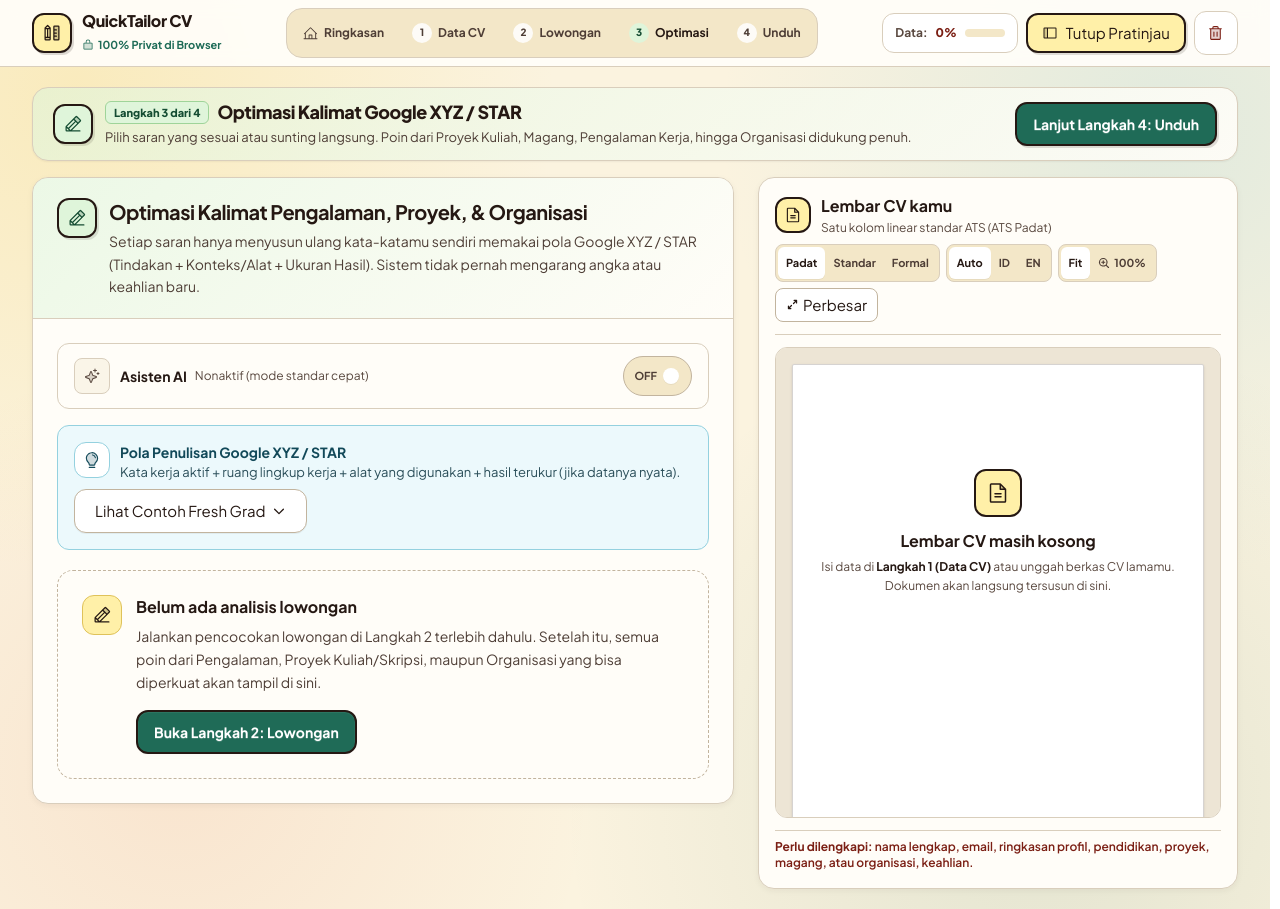
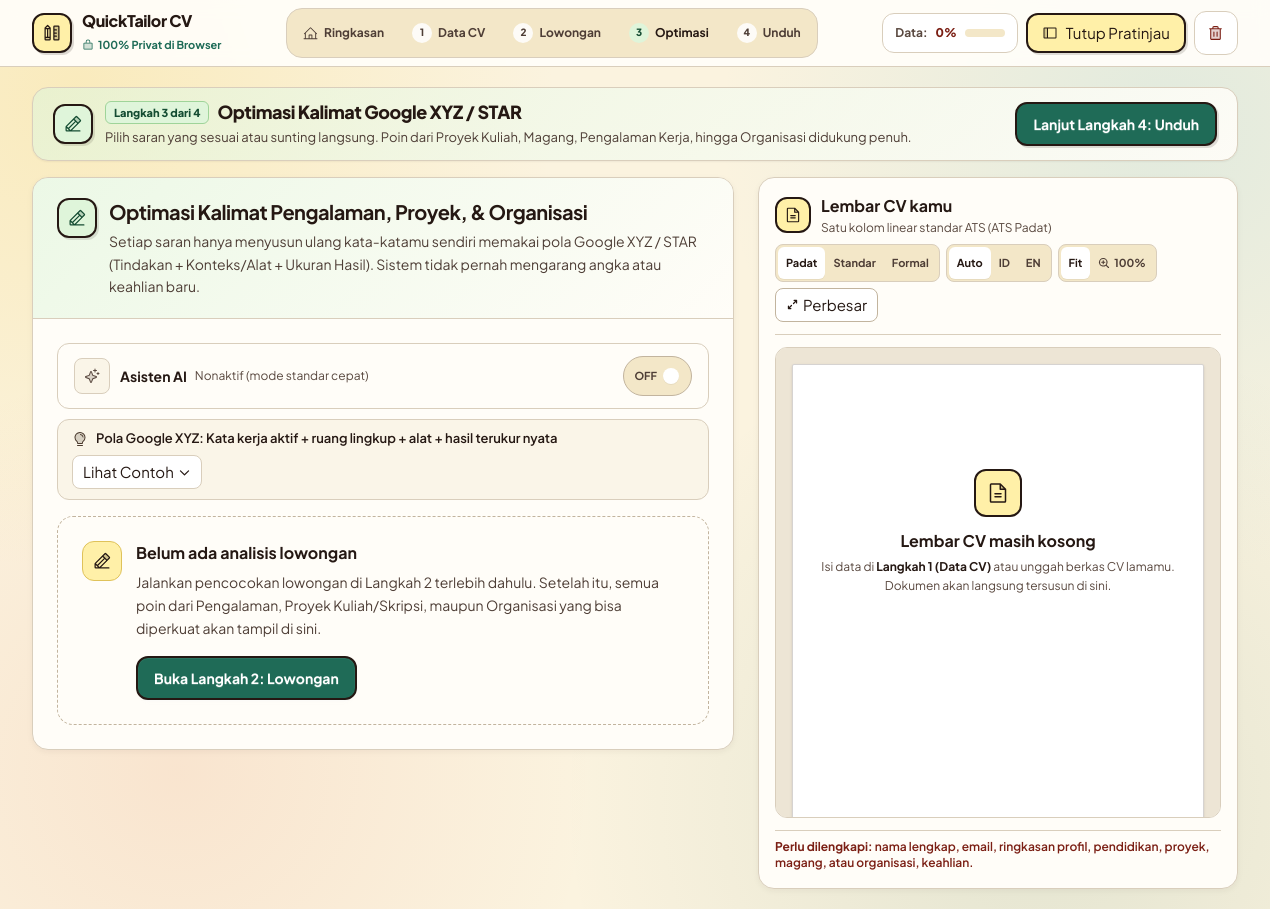
Before and after one commit to miezlearning/aris-cv, a Next.js app: page /optimasi in a window 1280 px wide. Built offline with nearby package versions, Linux system fonts and the light colour scheme.

Commit message:
refactor: simplify BulletRewriter top layout and wire unified AI config resolver

```diff
--- a/src/components/BulletRewriter.tsx
+++ b/src/components/BulletRewriter.tsx
@@ -16,7 +16,7 @@ import { LocalAiControlPanel } from "@/components/LocalAiControlPanel";
 import { Button, EmptyState, SectionCard, Tag, TextArea } from "@/components/ui";
 import { Reveal } from "@/components/Reveal";
 import { FRESH_GRAD_XYZ_EXAMPLES } from "@/lib/analyzer";
-import type { ActiveLocalAiConfig } from "@/lib/local-ai/engine";
+import { resolveActiveAiConfig } from "@/lib/local-ai/engine";
 import { rewriteBulletWithLocalAi, tailorSummaryWithLocalAi } from "@/lib/local-ai/tasks";
 import { resolveCvLanguage } from "@/lib/resume-document";
 import { useCvStore } from "@/lib/store";
@@ -45,11 +45,16 @@ export const BulletRewriter = () => {
   const job = useCvStore((state) => state.jobTarget);
   const cvLanguage = useCvStore((state) => state.cvLanguage);
 
+  const aiEnabled = useCvStore((state) => state.aiEnabled);
   const localAiMode = useCvStore((state) => state.localAiMode);
   const localAiStatus = useCvStore((state) => state.localAiStatus);
   const webLlmModelId = useCvStore((state) => state.webLlmModelId);
   const localServerUrl = useCvStore((state) => state.localServerUrl);
   const localServerModel = useCvStore((state) => state.localServerModel);
+  const restApiFormat = useCvStore((state) => state.restApiFormat);
+  const restApiUrl = useCvStore((state) => state.restApiUrl);
+  const restApiModel = useCvStore((state) => state.restApiModel);
+  const restApiKey = useCvStore((state) => state.restApiKey);
 
   const [edits, setEdits] = useState<Record<string, string>>({});
   const [aiLoading, setAiLoading] = useState<Record<string, boolean>>({});
@@ -61,12 +66,18 @@ export const BulletRewriter = () => {
   const [summaryStatus, setSummaryStatus] = useState("");
   const [batchProgress, setBatchProgress] = useState("");
 
-  const activeLocalConfig: ActiveLocalAiConfig | null =
-    localAiStatus === "ready" && localAiMode === "webllm"
-      ? { mode: "webllm", modelId: webLlmModelId }
-      : localAiStatus === "ready" && (localAiMode === "ollama" || localAiMode === "lmstudio")
-      ? { mode: localAiMode, baseUrl: localServerUrl, modelId: localServerModel }
-      : null;
+  const activeLocalConfig = resolveActiveAiConfig({
+    aiEnabled,
+    localAiStatus,
+    localAiMode,
+    webLlmModelId,
+    localServerUrl,
+    localServerModel,
+    restApiFormat,
+    restApiUrl,
+    restApiModel,
+    restApiKey
+  });
 
   const targetLang = resolveCvLanguage(
     cvLanguage,
@@ -195,21 +206,20 @@ export const BulletRewriter = () => {
       accent="sage"
       icon={<PencilLine size={20} weight="duotone" />}
     >
-      {/* Panel Model AI Lokal (WebLLM Downloadable + Ollama / LM Studio) */}
-      <div className="mb-4">
-        <LocalAiControlPanel contextLabel="Penyesuaian Kalimat Lowongan" />
-      </div>
+      {/* Slim Toggle Asisten AI & Ringkasan */}
+      <div className="mb-4 grid gap-2.5">
+        <LocalAiControlPanel contextLabel="Optimasi Kalimat" />
 
-      {/* Penyesuaian Ringkasan Profil ke Lowongan */}
         {analytics.hasAnalyzed && resume.summary.trim() ? (
-        <div className="mb-4 rounded-xl border border-[#D9CEBC] bg-white p-4 grid gap-3">
+          <div className="rounded-xl border border-[#D9CEBC] bg-white px-3.5 py-2.5 grid gap-2.5">
             <div className="flex flex-wrap items-center justify-between gap-2">
               <div>
-              <p className="text-sm font-bold text-[#251813]">Penyesuaian Ringkasan Profil ke Lowongan</p>
-              <p className="text-xs text-[#59483F] mt-0.5">
-                Menonjolkan keahlian aslimu yang relevan dengan{" "}
-                <span className="font-bold text-[#251813]">{job.jobTitle || "lowongan Langkah 2"}</span> (bahasa{" "}
-                {targetLang === "en" ? "English ATS" : "Indonesia"}).
+                <p className="text-xs sm:text-sm font-bold text-[#251813]">
+                  Selaraskan Ringkasan Profil dengan{" "}
+                  <span className="text-[#144C32]">{job.jobTitle || "Lowongan Langkah 2"}</span>
+                </p>
+                <p className="text-xs text-[#59483F]">
+                  Menonjolkan keahlian aslimu tanpa mengarang pengalaman baru.
                 </p>
               </div>
               <Button
@@ -217,21 +227,21 @@ export const BulletRewriter = () => {
                 variant="secondary"
                 disabled={summaryBusy}
                 onClick={handleTailorSummary}
-              className="gap-1.5"
+                className="min-h-[38px] text-xs gap-1.5"
               >
-              <Sparkle size={15} weight="duotone" aria-hidden="true" />
-              <span>{summaryBusy ? "Menyusun..." : "Sesuaikan Ringkasan dengan AI"}</span>
+                <Sparkle size={14} weight="duotone" aria-hidden="true" />
+                <span>{summaryBusy ? "Menyusun..." : "Sesuaikan Ringkasan"}</span>
               </Button>
             </div>
 
             {summaryStatus ? (
-            <p className="rounded-lg border border-[#94D1DF] bg-[#ECF9FC] px-3 py-2 text-xs font-semibold text-[#124959]">
+              <p className="rounded-lg border border-[#94D1DF] bg-[#ECF9FC] px-3 py-1.5 text-xs font-semibold text-[#124959]">
                 {summaryStatus}
               </p>
             ) : null}
 
             {summaryDraft ? (
-            <div className="grid gap-2.5 pt-1">
+              <div className="grid gap-2 pt-0.5">
                 <TextArea
                   rows={3}
                   value={summaryDraft}
@@ -245,9 +255,9 @@ export const BulletRewriter = () => {
                       setSummaryDraft("");
                       setSummaryStatus("Ringkasan profil berhasil diperbarui di CV kamu.");
                     }}
-                  className="gap-1.5"
+                    className="min-h-[38px] text-xs gap-1.5"
                   >
-                  <CheckCircle size={15} weight="duotone" aria-hidden="true" />
+                    <CheckCircle size={14} weight="duotone" aria-hidden="true" />
                     <span>Terapkan ke Ringkasan CV</span>
                   </Button>
                   <Button type="button" variant="ghost" onClick={() => setSummaryDraft("")}>
@@ -259,38 +269,29 @@ export const BulletRewriter = () => {
           </div>
         ) : null}
 
-      {/* Panduan & Contoh Fresh Grad (Collapsible) */}
-      <div className="mb-5 rounded-xl border border-[#94D1DF] bg-[#ECF9FC] p-4">
+        {/* Panduan Google XYZ / STAR Ringkas */}
+        <div className="rounded-xl border border-[#D9CEBC] bg-[#FAF5E8] px-3.5 py-2.5">
           <div className="flex flex-wrap items-center justify-between gap-2">
-          <div className="flex items-start gap-2.5">
-            <span
-              aria-hidden="true"
-              className="grid h-9 w-9 shrink-0 place-items-center rounded-xl border border-[#94D1DF] bg-white text-[#124959]"
-            >
-              <Lightbulb size={18} weight="duotone" />
-            </span>
-            <div>
-              <p className="text-sm font-bold text-[#124959]">Pola Penulisan Google XYZ / STAR</p>
-              <p className="text-xs sm:text-[13px] text-[#2B4F5A] mt-0.5">
-                Kata kerja aktif + ruang lingkup kerja + alat yang digunakan + hasil terukur (jika datanya nyata).
+            <div className="flex items-center gap-2">
+              <Lightbulb size={16} weight="duotone" className="text-[#4A3A2E] shrink-0" aria-hidden="true" />
+              <p className="text-xs sm:text-[13px] font-semibold text-[#251813]">
+                Pola Google XYZ: Kata kerja aktif + ruang lingkup + alat + hasil terukur nyata
               </p>
             </div>
-          </div>
-          <Button
+            <button
               type="button"
-            variant="secondary"
-            className="min-h-[44px] text-xs gap-1.5"
+              onClick={() => setExamplesOpen((prev) => !prev)}
               aria-expanded={examplesOpen}
-            onClick={() => setExamplesOpen((prev) => !prev)}
+              className="inline-flex items-center gap-1 min-h-[34px] rounded-lg border border-[#D9CEBC] bg-white px-2.5 text-xs font-bold text-[#251813] hover:bg-[#FFF8DF]"
             >
-            <span>{examplesOpen ? "Tutup Contoh Fresh Grad" : "Lihat Contoh Fresh Grad"}</span>
+              <span>{examplesOpen ? "Tutup Contoh" : "Lihat Contoh"}</span>
               <CaretDown
-              size={14}
+                size={13}
                 weight="bold"
                 className={`transition-transform duration-200 ${examplesOpen ? "rotate-180" : ""}`}
                 aria-hidden="true"
               />
-          </Button>
+            </button>
           </div>
 
           <AnimatePresence initial={false}>
@@ -303,9 +304,9 @@ export const BulletRewriter = () => {
                 transition={{ duration: 0.2 }}
                 className="overflow-hidden"
               >
-              <div className="mt-3 grid gap-3 border-t border-[#94D1DF]/60 pt-3 sm:grid-cols-2">
+                <div className="mt-2.5 grid gap-2.5 border-t border-[#D9CEBC] pt-2.5 sm:grid-cols-2">
                   {FRESH_GRAD_XYZ_EXAMPLES.map((ex) => (
-                  <div key={ex.category} className="rounded-xl border border-[#D9CEBC] bg-white p-3 text-xs grid gap-1.5">
+                    <div key={ex.category} className="rounded-lg border border-[#D9CEBC] bg-white p-2.5 text-xs grid gap-1">
                       <p className="font-bold text-[#144C32]">{ex.category}</p>
                       <p className="text-[#7B1F14]">
                         <span className="font-bold">Sebelum:</span> {ex.weak}
@@ -320,6 +321,7 @@ export const BulletRewriter = () => {
               </motion.div>
             ) : null}
           </AnimatePresence>
+        </div>
       </div>
 
       {suggestions.length ? (
```
Lines whose indentation alone changed are shown as unchanged.
